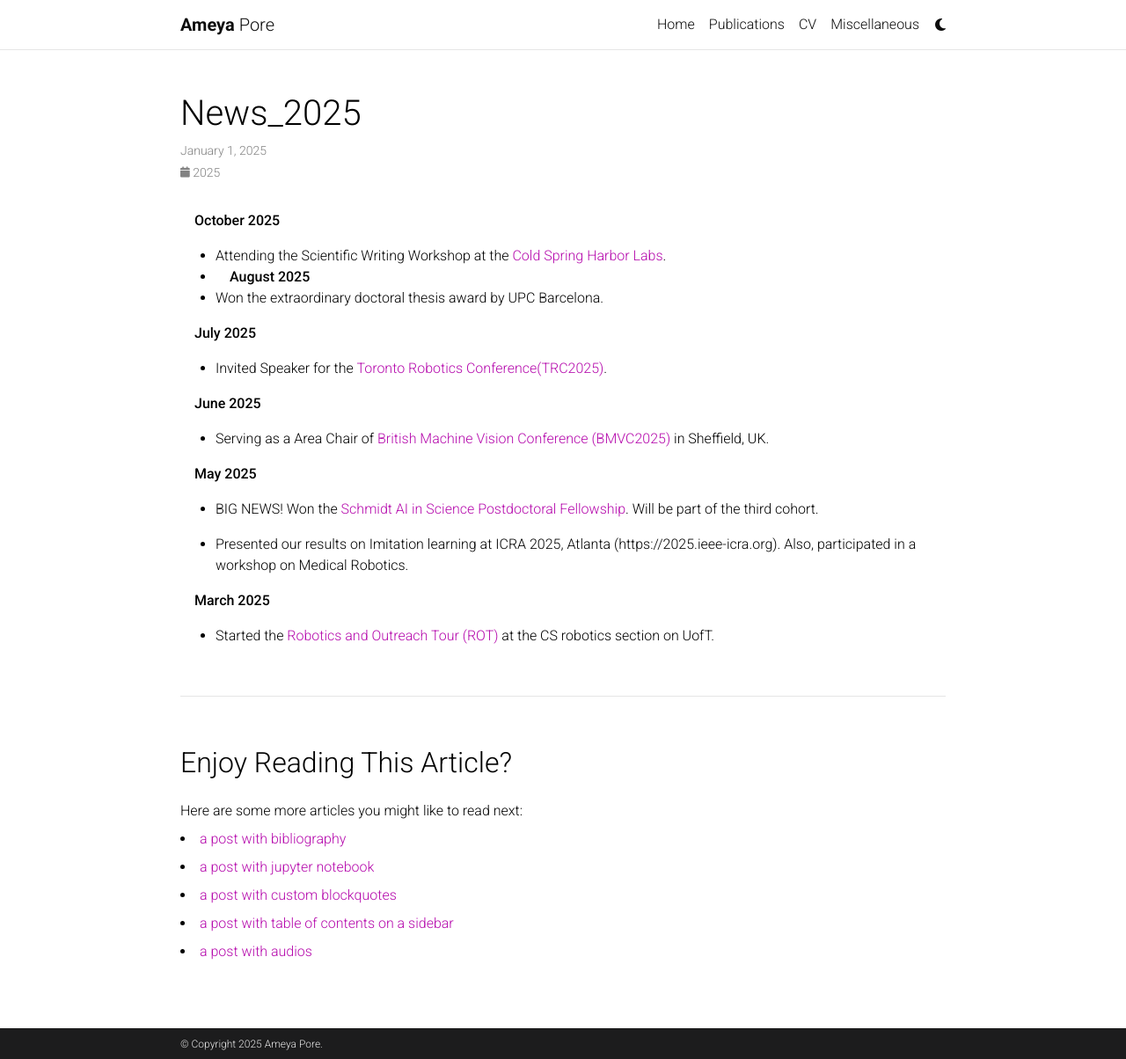
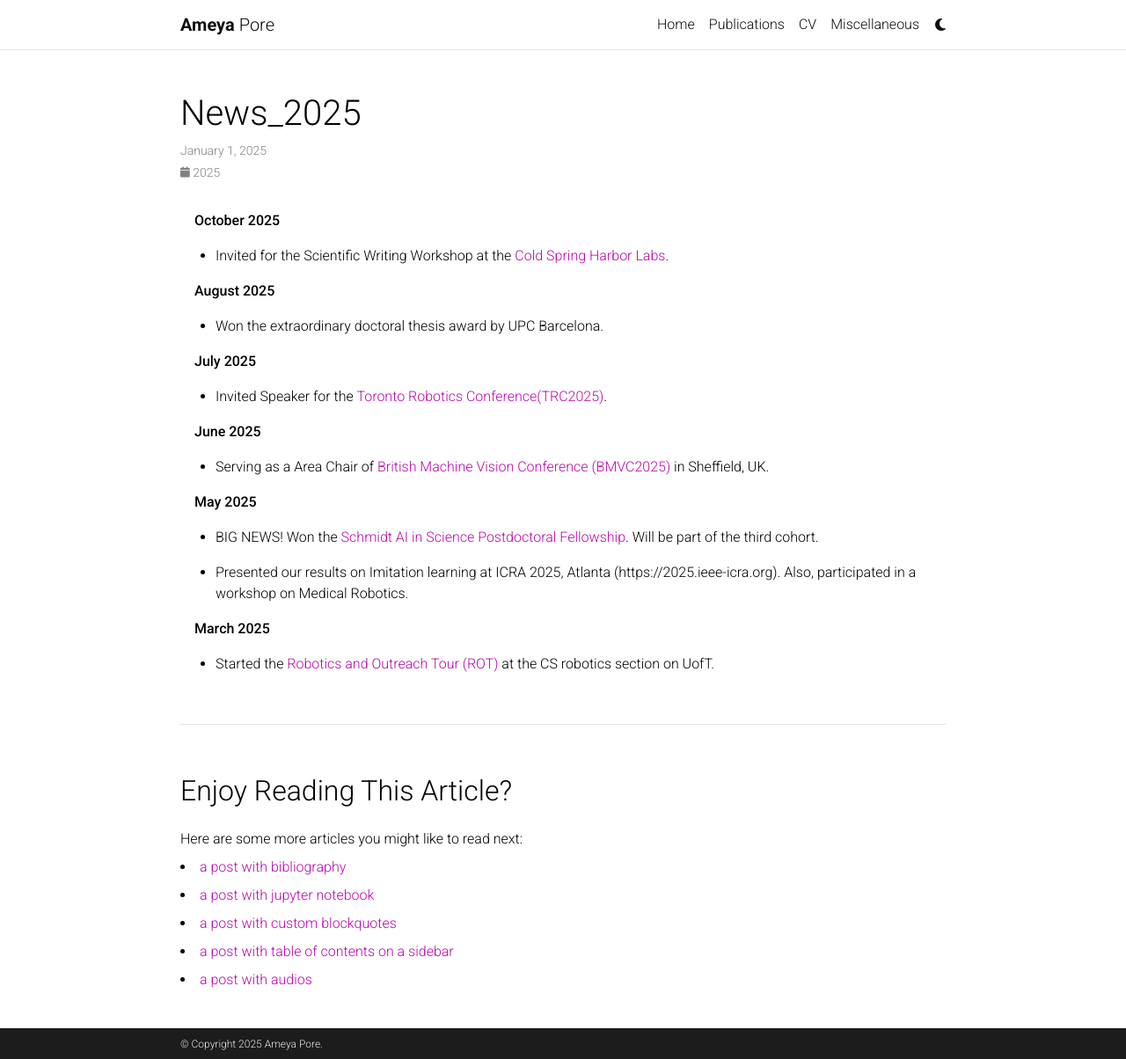
Before and after one commit to Ameyapores/Ameyapore.github.io, a Jekyll site: the page built from _news/news_2025.md, in a window 1280 px wide and 1204 px high. Shown: the whole window at 88% size. Built offline with Jekyll 4.4.1, drawn with Linux system fonts in a browser that asks for light colours; comment, search, counter and statistics services are not loaded; a style sheet for code colours, icons or effects is not loaded.

Commit message:
Update attendance status for Cold Spring Harbor Labs workshop

```diff
--- a/_news/news_2025.md
+++ b/_news/news_2025.md
@@ -5,8 +5,8 @@
 # related_posts: false
 ---
 &emsp;**October 2025**
-- Attending the Scientific Writing Workshop at the [Cold Spring Harbor Labs](https://meetings.cshl.edu/courses.aspx?course=C-WRITE).
--
+- Invited for the Scientific Writing Workshop at the [Cold Spring Harbor Labs](https://meetings.cshl.edu/courses.aspx?course=C-WRITE).
+
 &emsp;**August 2025**
 - Won the extraordinary doctoral thesis award by UPC Barcelona.
 
```
